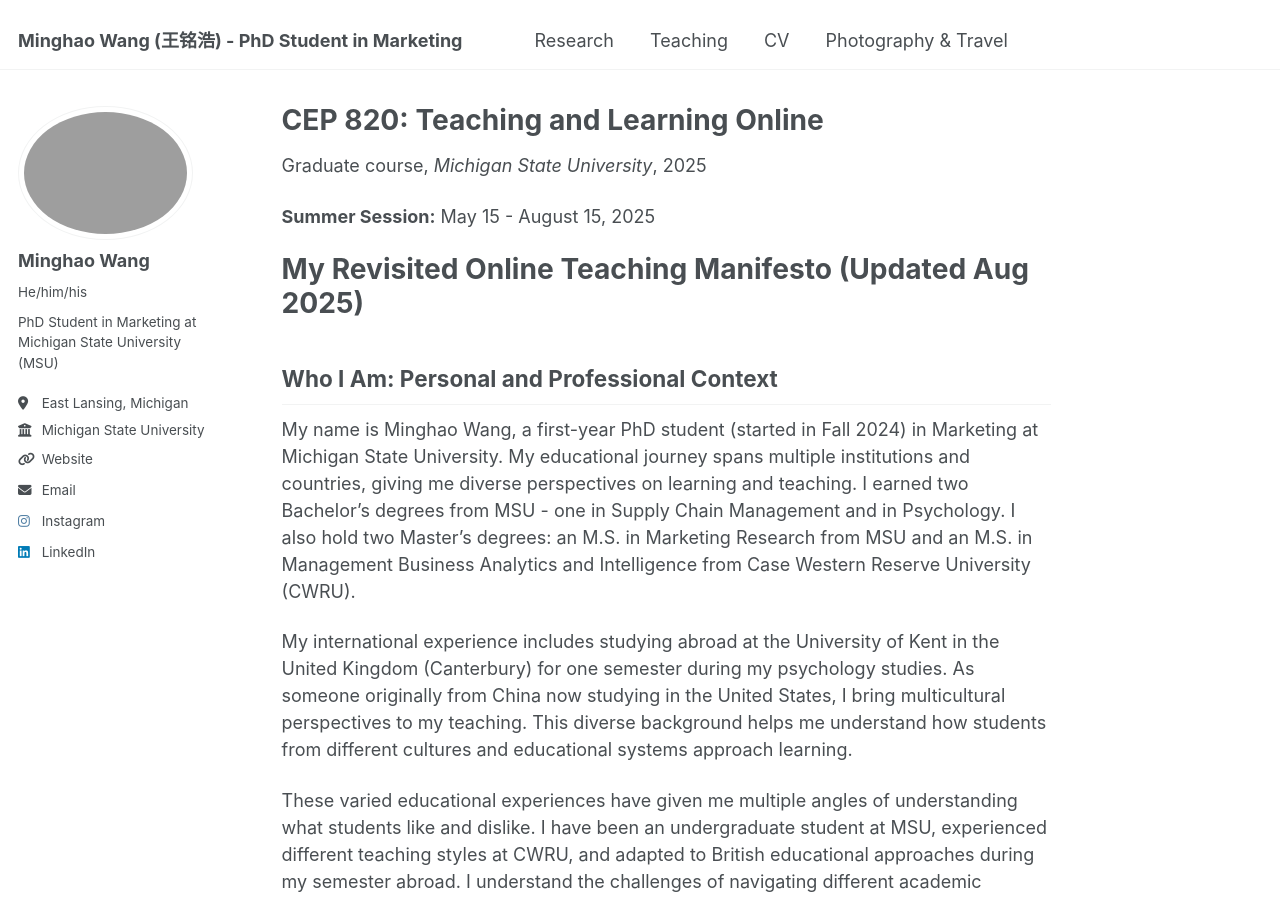
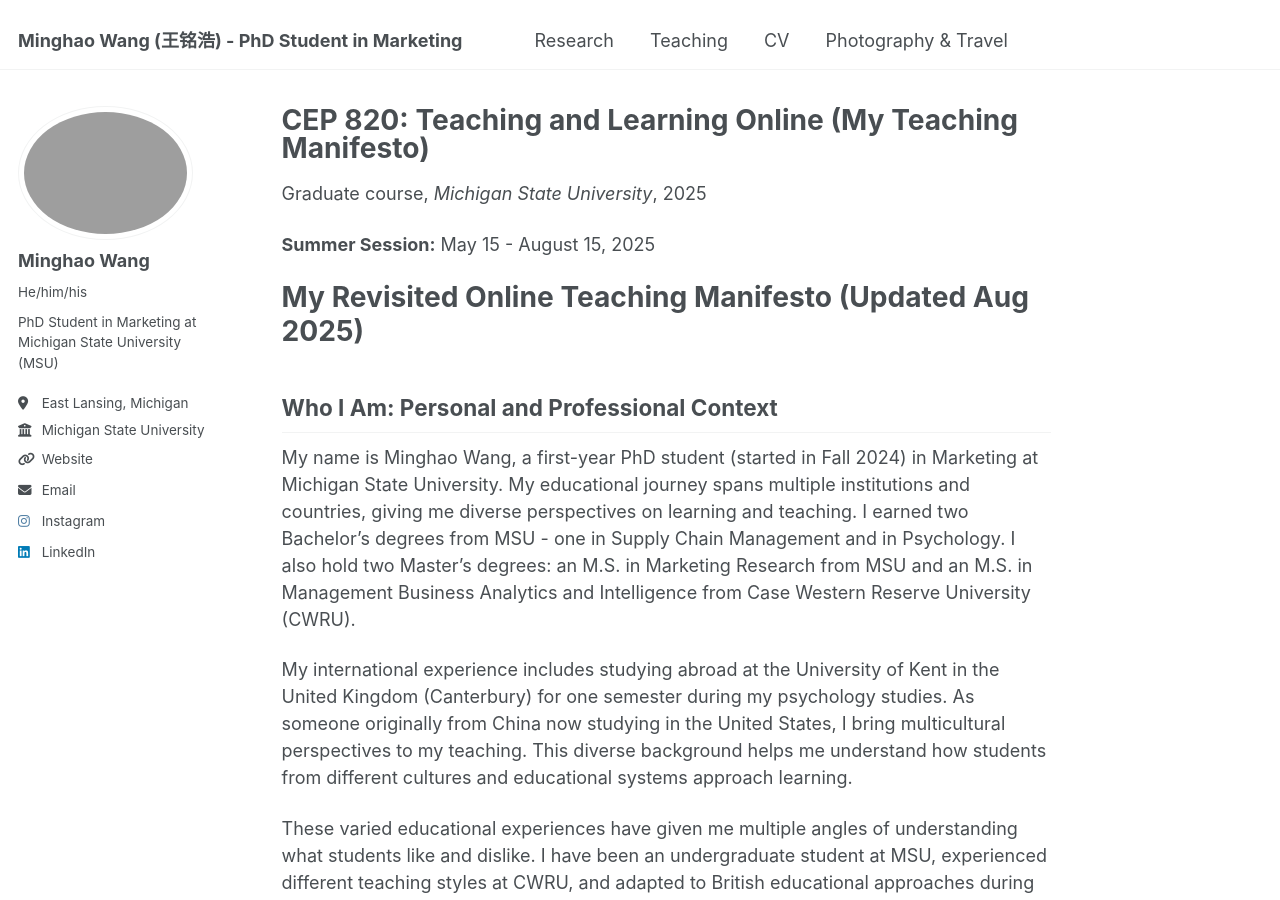
Before and after one commit to minghaowang-research/minghaowang-research.github.io, a Jekyll site: the page built from _teaching/2025-summer-cep-820.md, in a window 1280 px wide and 900 px high. Built offline with Jekyll 4.4.1, drawn with Linux system fonts in a browser that asks for light colours.

Commit message:
updated CEP 820 Name

```diff
--- a/_teaching/2025-summer-cep-820.md
+++ b/_teaching/2025-summer-cep-820.md
@@ -1,5 +1,5 @@
 ---
-title: "CEP 820: Teaching and Learning Online"
+title: "CEP 820: Teaching and Learning Online (My Teaching Manifesto)"
 collection: teaching
 type: "Graduate course"
 permalink: /teaching/2025-summer-cep-820
```
